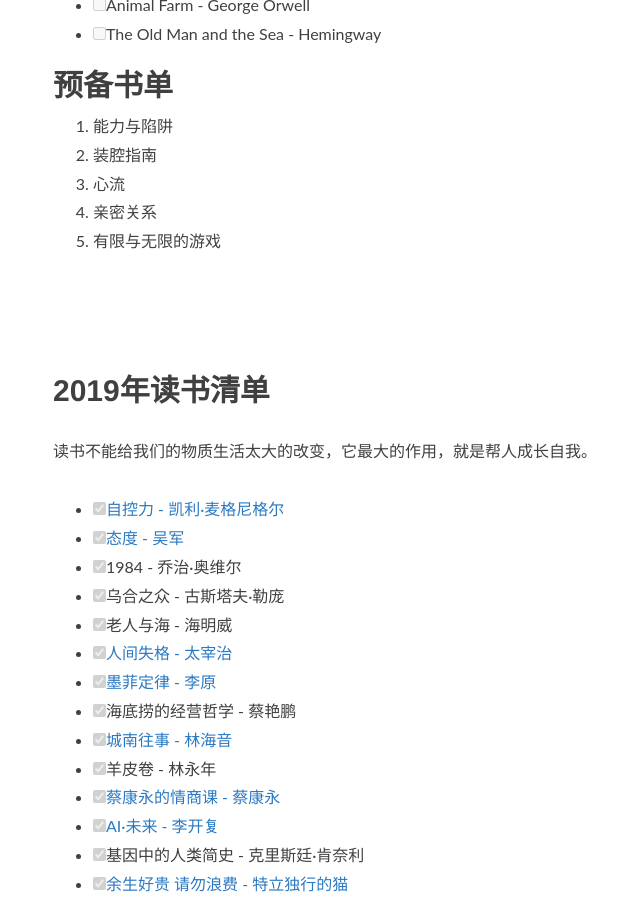
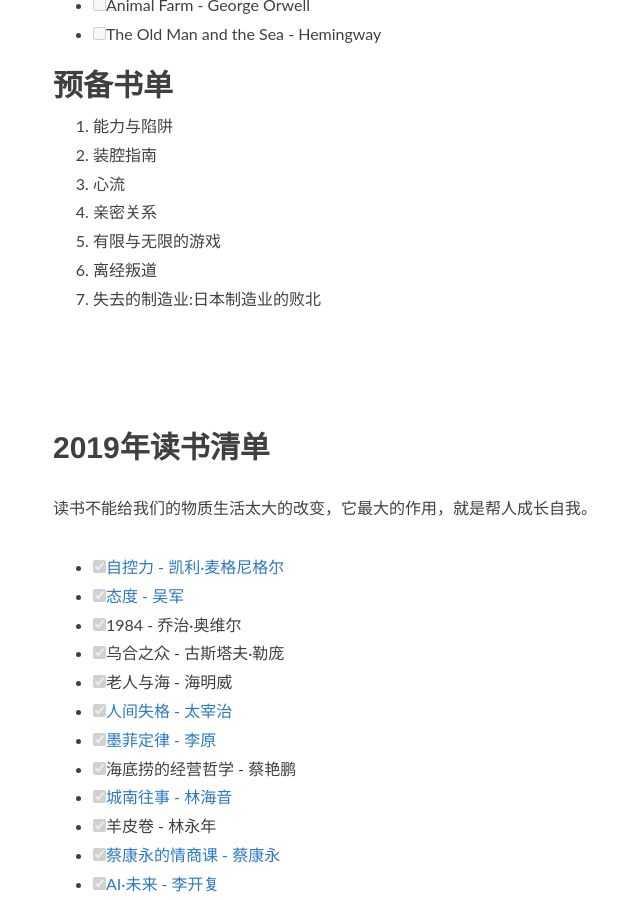
Before and after one commit to sanbuguan/sanbuguan.github.io, a Jekyll site: the page built from reading.md, in a window 1280 px wide and 900 px high, scrolled down 1640 px. Shown: the whole window, without its empty margins (212-852 px from the left). Built offline with Jekyll 4.4.1, drawn with Linux system fonts in a browser that asks for light colours; nearby versions of some CDN libraries.

Commit message:
fix some error and update reading

```diff
--- a/reading.md
+++ b/reading.md
@@ -30,13 +30,13 @@
 - [ ] 思考的快与慢 - 丹尼尔·卡尼曼
 - [x] [你当像鸟飞往你的山 - 塔拉·韦斯特弗](/studynotes/2020/06/26/educated/)
 - [x] 海底两万里 - 凡尔纳
-- [ ] 看得见的与看不见的 - 巴斯夏
+- [x] 看得见的与看不见的 - 巴斯夏
 - [x] 昆虫记 - 法布尔
 - [ ] 深度记忆 - 罗伯特·麦迪根
 - [ ] 犹太人智慧全书 - 周乐
-- [ ] 地心游记 - 凡尔纳
+- [x] 地心游记 - 凡尔纳
 - [x] 第五项修炼 学习型组织的艺术与实践 - 彼得·圣吉
-- [ ] 每天演好一个情绪稳定的成年人 - 老杨的猫头鹰
+- [x] 每天演好一个情绪稳定的成年人 - 老杨的猫头鹰
 - [ ] 如何高效学习 - 斯科特·杨
 - [x] 态度 - 吴军 - (重读)
 
@@ -57,6 +57,8 @@
 3. 心流
 4. 亲密关系
 5. 有限与无限的游戏
+6. 离经叛道
+7. 失去的制造业:日本制造业的败北
 
 
 
```
Also changed, not shown: _posts/2020-12-15-BeautyOfViolin.md (+4 -4 lines).
